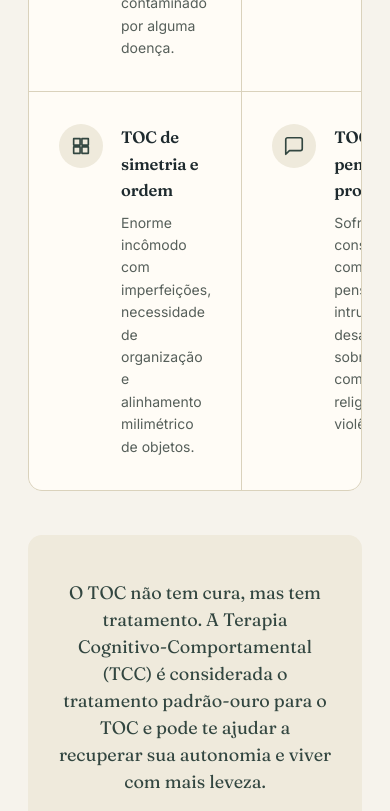
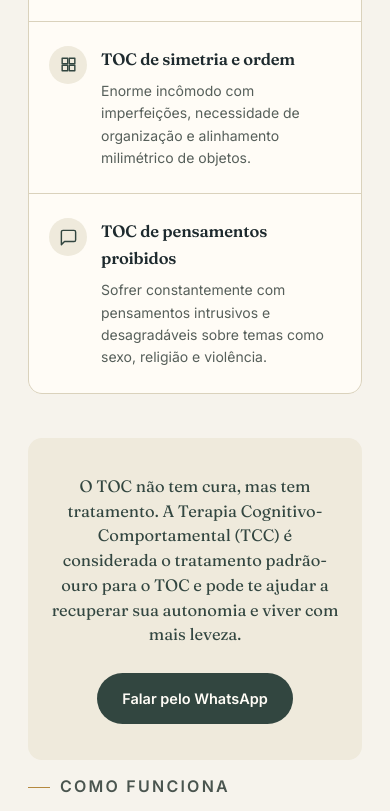
Before and after one commit to maycongoncalves-dev/psicologo, a plain HTML site: page index.html in a window 390 px wide. Shown: the part 2929-3740 px from the top of the page. Drawn offline with Linux system fonts and the light colour scheme.

Commit message:
feat:"arrumando responsivo"

```diff
--- a/index.html
+++ b/index.html
@@ -245,9 +245,16 @@
     .location{grid-template-columns:1fr;padding:36px 24px;}
     .footer-grid{grid-template-columns:1fr;}
     .header-inner .btn span.long{display:none;}
+    .toc-card{padding:26px 22px;}
+    .toc-closing{padding:36px 22px;}
   }
   @media (max-width:560px){
     .services{grid-template-columns:1fr;}
+    .toc-types{grid-template-columns:1fr;}
+    .toc-card{padding:24px 20px;gap:14px;}
+    .toc-icon{width:38px;height:38px;}
+    .toc-icon svg{width:19px;height:19px;}
+    .toc-closing p{font-size:16.5px;}
   }
 </style>
 </head>
```
